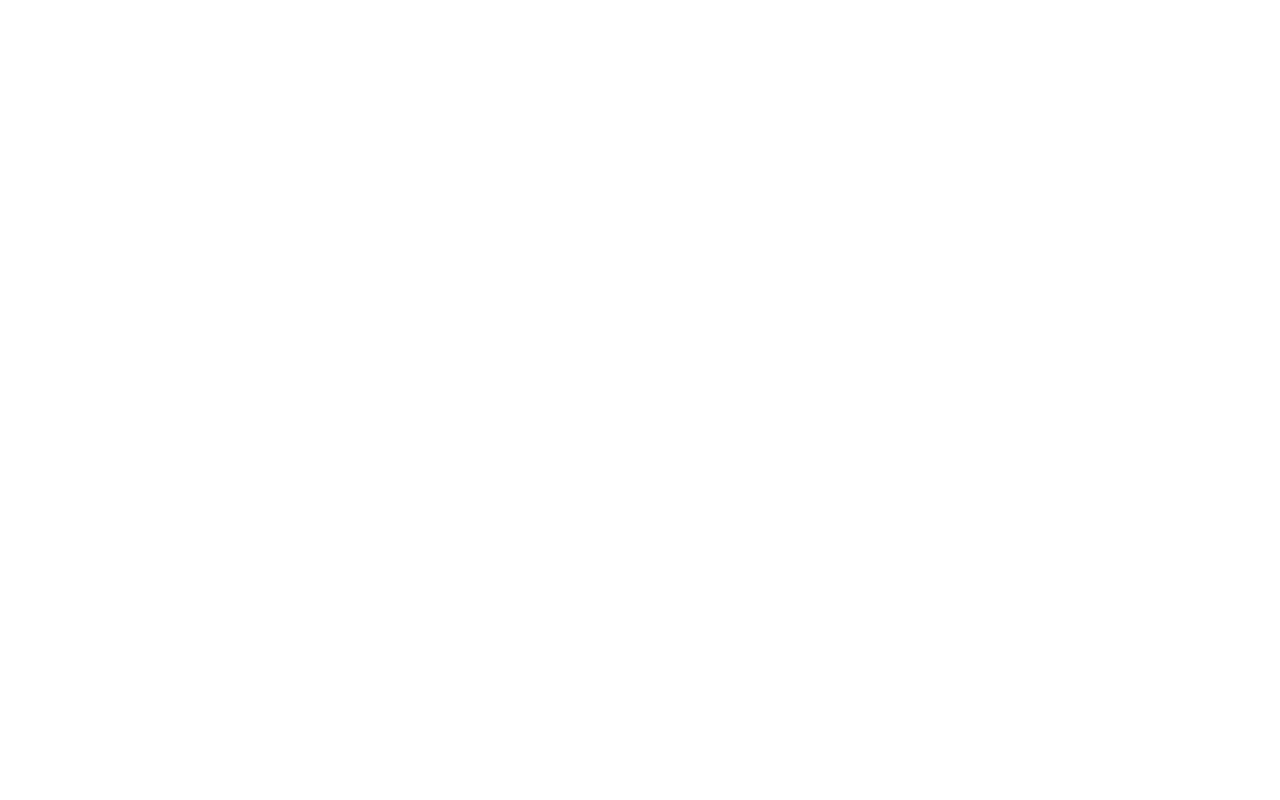
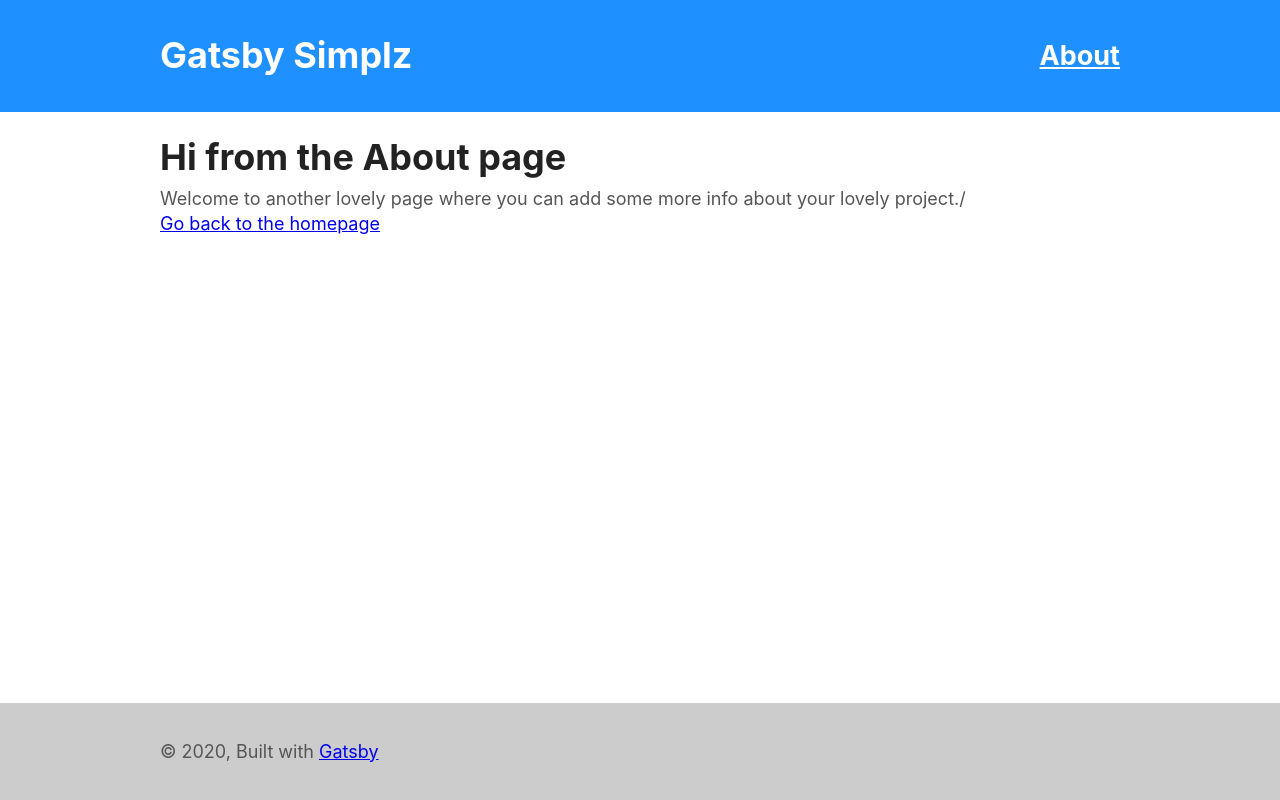
Before and after one commit to h0rhay/gatsby-blog-multilang-search-theme-ui, a Gatsby site: page /about in a window 1280 px wide. Before the commit this address had no page. Built offline with nearby package versions, Linux system fonts and the light colour scheme; Gatsby itself is replaced by a stand-in of ours.

Commit message:
add global styles styled-components

```diff
--- a/gatsby-config.js
+++ b/gatsby-config.js
@@ -1,8 +1,8 @@
 module.exports = {
   siteMetadata: {
-    title: `Gatsby Default Starter`,
-    description: `Kick off your next, great Gatsby project with this default starter. This barebones starter ships with the main Gatsby configuration files you might need.`,
-    author: `@gatsbyjs`,
+    title: `Gatsby Simplz`,
+    description: `A barebones Gatsby Starter with super simple blog post pages, and search functionality`,
+    author: `@gatsbyjs, @h0rhay`,
   },
   plugins: [
     `gatsby-plugin-react-helmet`,
--- /dev/null
+++ b/public/page-data/about/page-data.json
@@ -0,0 +1 @@
+{"componentChunkName":"component---src-pages-about-js","path":"/about/","result":{"pageContext":{}}}
--- a/public/page-data/dev-404-page/page-data.json
+++ b/public/page-data/dev-404-page/page-data.json
@@ -1 +1 @@
-{"componentChunkName":"component---cache-dev-404-page-js","path":"/dev-404-page/","result":{"data":{"allSitePage":{"nodes":[{"id":"SitePage /02-post-two/","path":"/02-post-two/"},{"id":"SitePage /01-hello-world/","path":"/01-hello-world/"},{"id":"SitePage /404/","path":"/404/"},{"id":"SitePage /","path":"/"},{"id":"SitePage /page-2/","path":"/page-2/"},{"id":"SitePage /404.html","path":"/404.html"}]}},"pageContext":{}}}
+{"componentChunkName":"component---cache-dev-404-page-js","path":"/dev-404-page/","result":{"data":{"allSitePage":{"nodes":[{"id":"SitePage /01-hello-world/","path":"/01-hello-world/"},{"id":"SitePage /02-post-two/","path":"/02-post-two/"},{"id":"SitePage /404/","path":"/404/"},{"id":"SitePage /about/","path":"/about/"},{"id":"SitePage /","path":"/"},{"id":"SitePage /404.html","path":"/404.html"}]}},"pageContext":{}}}
--- a/public/static/d/2417117884.json
+++ b/public/static/d/2417117884.json
@@ -1 +1 @@
-{"data":{"site":{"id":"Site","siteMetadata":{"title":"Gatsby Default Starter","description":"Kick off your next, great Gatsby project with this default starter. This barebones starter ships with the main Gatsby configuration files you might need.","author":"@gatsbyjs"}}}}
+{"data":{"site":{"id":"Site","siteMetadata":{"title":"Gatsby Simplz","description":"A barebones Gatsby Starter with super simple blog post pages, and search functionality","author":"@gatsbyjs, @h0rhay"}}}}
--- a/public/static/d/856328897.json
+++ b/public/static/d/856328897.json
@@ -1 +1 @@
-{"data":{"site":{"id":"Site","siteMetadata":{"title":"Gatsby Default Starter"}}}}
+{"data":{"site":{"id":"Site","siteMetadata":{"title":"Gatsby Simplz"}}}}
--- a/src/components/PostList.js
+++ b/src/components/PostList.js
@@ -6,6 +6,7 @@ const PostList = () => {
   const allPosts = usePosts()
 
   const emptyQuery = ''
+
   const [search, setSearch] = useState({
     filteredData: [],
     query: emptyQuery
--- a/src/components/header.js
+++ b/src/components/header.js
@@ -8,6 +8,15 @@ const HeaderStyle = styled.header`
   background: dodgerblue;
   margin: 0 0 1.45rem 0;
   padding: 2rem 0;
+  > div {
+    display:flex;
+    align-items: center;
+    justify-content: space-between;
+    h2, a {
+      color:white;
+      margin: 0;
+    }
+  }
 `
 
 const Header = ({ siteTitle }) => (
@@ -24,6 +33,9 @@ const Header = ({ siteTitle }) => (
           {siteTitle}
         </Link>
       </h1>
+      <h2>
+        <Link to="/about/">About</Link>
+      </h2>
     </SiteWrapConstrainer>
   </HeaderStyle>
 )
--- a/src/components/layout.js
+++ b/src/components/layout.js
@@ -1,11 +1,52 @@
 import React from "react"
 import PropTypes from "prop-types"
-import styled from 'styled-components'
+import styled, { createGlobalStyle } from 'styled-components'
 import { useStaticQuery, graphql } from "gatsby"
 
 import Header from "./header"
 import Footer from "./footer"
-import "./layout.css"
+const GlobalStyle = createGlobalStyle`
+  * {
+    box-sizing: border-box;
+    margin: 0;
+  }
+  /* More info: https://bit.ly/2PsCnzk */
+  * + * {
+    margin-top: 1rem;
+  }
+  html,
+  body {
+    margin: 0;
+    color: #555;
+    font-family: -apple-system, BlinkMacSystemFont, 'Segoe UI', Roboto,
+      Helvetica, Arial, sans-serif, 'Apple Color Emoji', 'Segoe UI Emoji',
+      'Segoe UI Symbol';
+    font-size: 18px;
+    line-height: 1.4;
+    /* remove margin for the main div that Gatsby mounts into */
+    > div {
+      margin-top: 0;
+    }
+  }
+  h1,
+  h2,
+  h3,
+  h4,
+  h5,
+  h6 {
+    color: #222;
+    line-height: 1.1;
+    + * {
+      margin-top: 0.5rem;
+    }
+  }
+  strong {
+    color: #222;
+  }
+  li {
+    margin-top: 0.25rem;
+  }
+`
 
 const Site = styled.div`
   display:flex;
@@ -28,6 +69,8 @@ const Layout = ({ children }) => {
   `)
 
   return (
+    <>
+      <GlobalStyle />
       <Site>
         <div>
           <Header siteTitle={data.site.siteMetadata.title} />
@@ -35,6 +78,7 @@ const Layout = ({ children }) => {
         </div>
         <Footer />
       </Site>
+    </>
   )
 }
 
--- a/src/pages/page-2.js
+++ b/src/pages/about.js
@@ -8,9 +8,9 @@ import SiteWrapConstrainer from "../components/siteWrapConstrainer"
 const SecondPage = () => (
   <Layout>
     <SiteWrapConstrainer>
-      <SEO title="Page two" />
-      <h1>Hi from the second page</h1>
-      <p>Welcome to page 2</p>
+      <SEO title="About Page" />
+      <h1>Hi from the About page</h1>
+      <p>Welcome to another lovely page where you can add some more info about your lovely project./</p>
       <Link to="/">Go back to the homepage</Link>
     </SiteWrapConstrainer>
   </Layout>
--- a/src/templates/post.js
+++ b/src/templates/post.js
@@ -26,7 +26,7 @@ const PostTemplate = ({ data }) => {
       <SiteWrapConstrainer>
         <h1>{post.frontmatter.title}</h1>
         <div dangerouslySetInnerHTML={{ __html: post.html }} />
-        <p>{post.frontmatter.tags.map(tag => <span>{tag} </span>)}</p>
+        <p><strong>Tags: </strong>{post.frontmatter.tags.map(tag => <span>{tag} </span>)}</p>
         <Link to="/">&larr; back to all posts</Link>
       </SiteWrapConstrainer>
     </Layout>
```
Also changed, not shown: src/pages/index.js (+6 -5 lines). Lines whose indentation alone changed are shown as unchanged.
